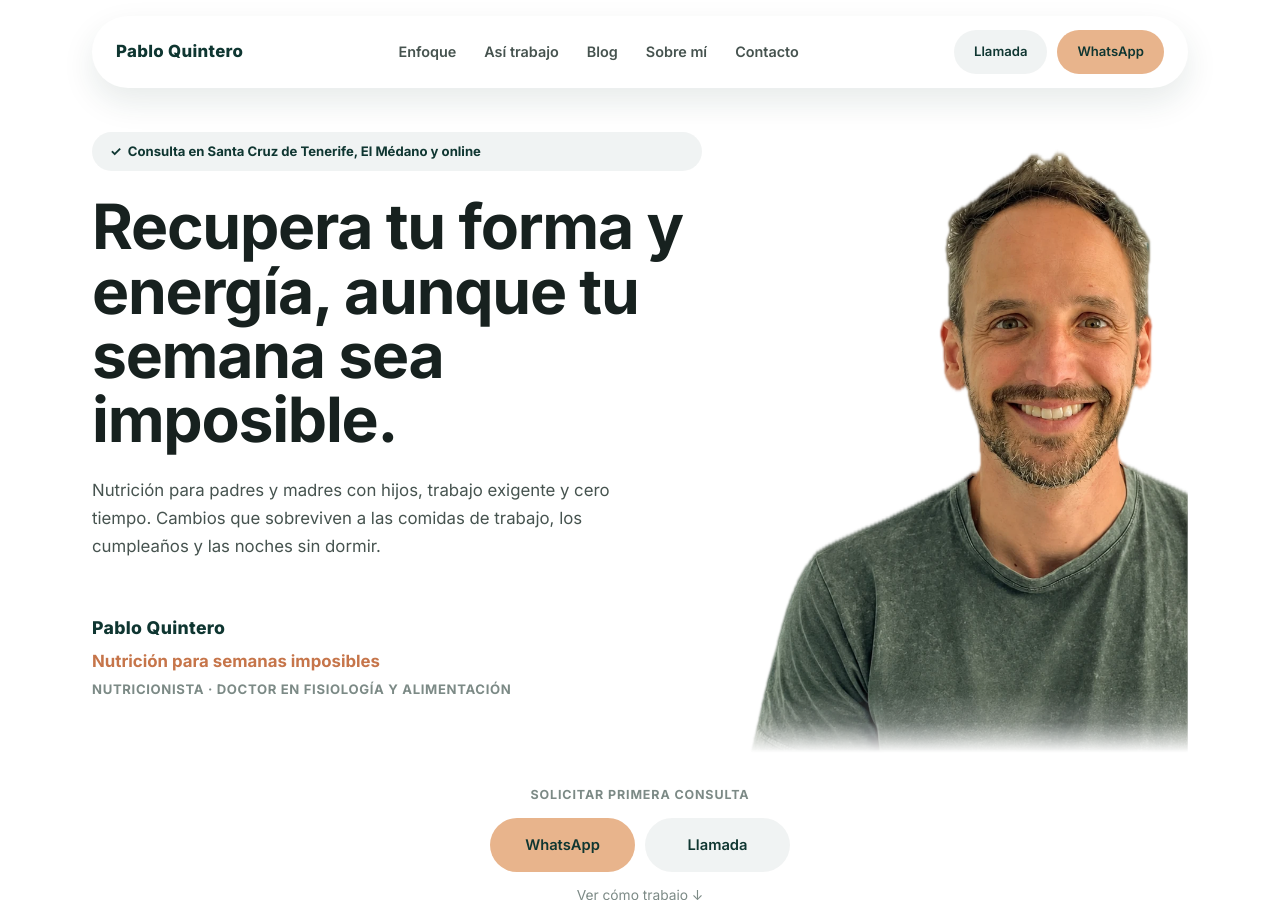
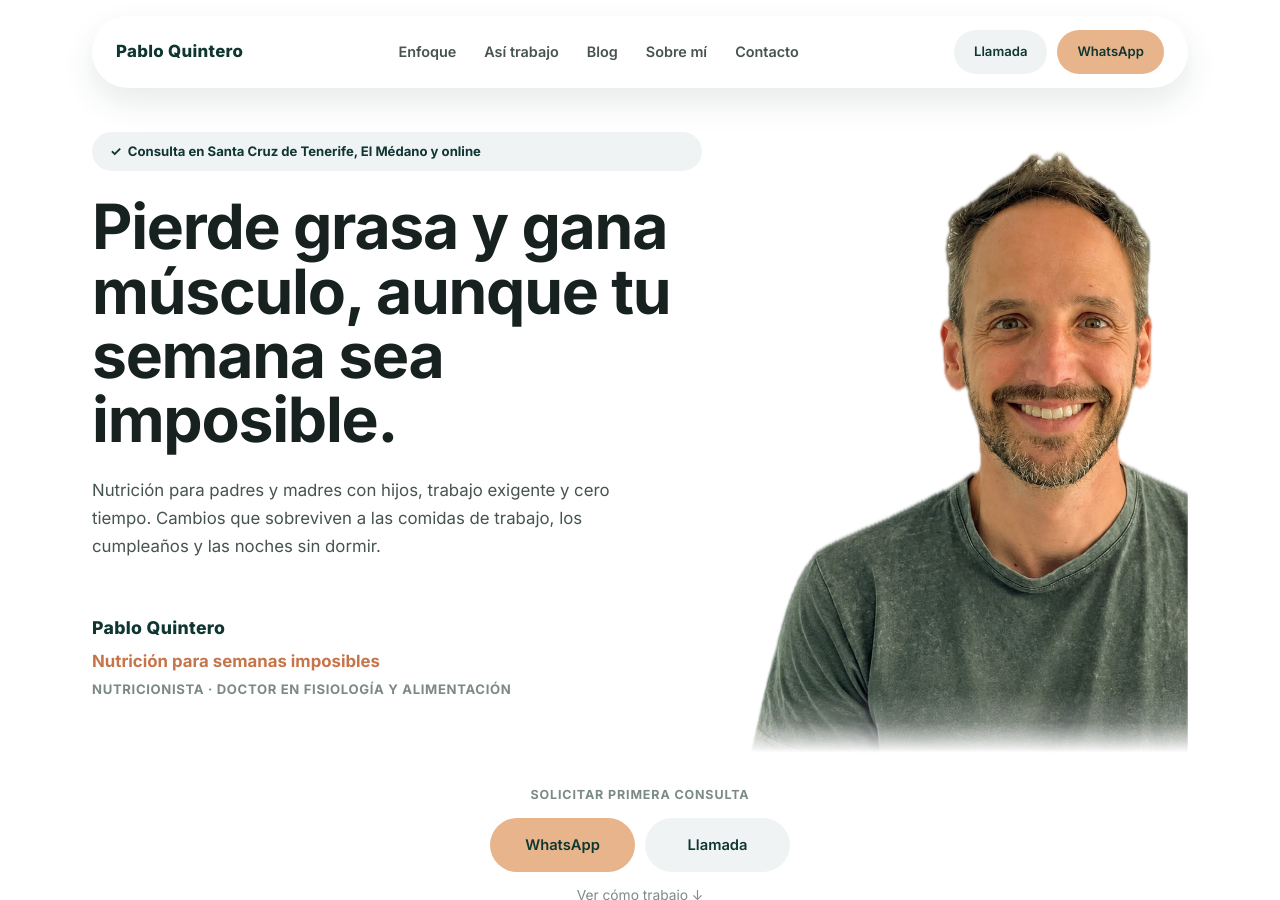
Before and after one commit to pquinriver/pabloquintero-nutricion, a Jekyll site: the page index.html, which Jekyll copies as it is, in a window 1280 px wide and 900 px high. Built offline with Jekyll 4.4.1, drawn with Linux system fonts in a browser that asks for light colours.

Commit message:
Swap hero H1 to a more concrete body-composition hook
"Recupera tu forma y energía..." -> "Pierde grasa y gana músculo,
aunque tu semana sea imposible." Meta description/OG/JSON-LD text left
unchanged per request — H1 only.

Co-Authored-By: Claude Sonnet 5 <noreply@anthropic.com>
Claude-Session: https://claude.ai/code/session_01DnN3Tam13buBricv2YHgrr

```diff
--- a/index.html
+++ b/index.html
@@ -161,7 +161,7 @@
     <div class="hero-grid">
       <div class="hero-left">
         <div class="eyebrow-check">✓ &nbsp;Consulta en Santa Cruz de Tenerife, El Médano y online</div>
-        <h1>Recupera tu forma y energía, aunque tu semana sea imposible.</h1>
+        <h1>Pierde grasa y gana músculo, aunque tu semana sea imposible.</h1>
 
         <p class="lede">Nutrición para padres y madres con hijos, trabajo exigente y cero tiempo. Cambios que sobreviven a las comidas de trabajo, los cumpleaños y las noches sin dormir.</p>
 
```
